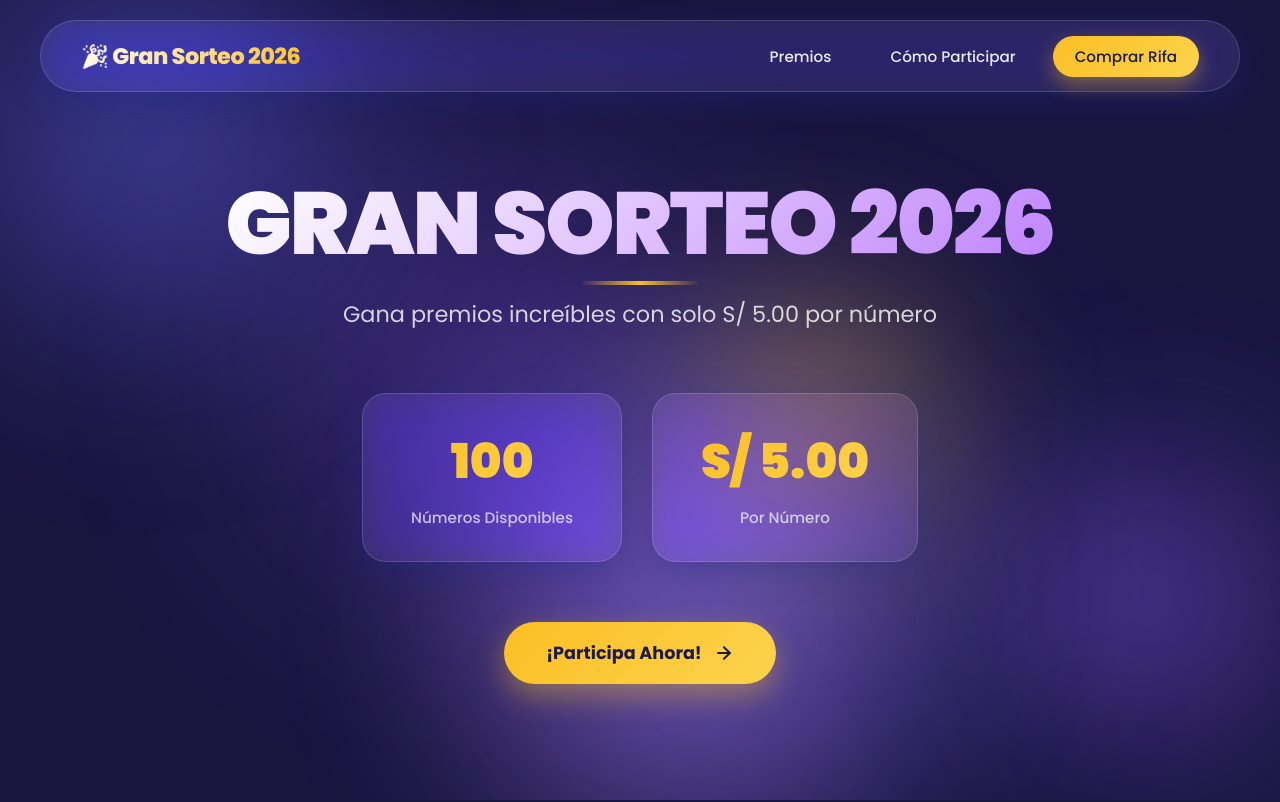
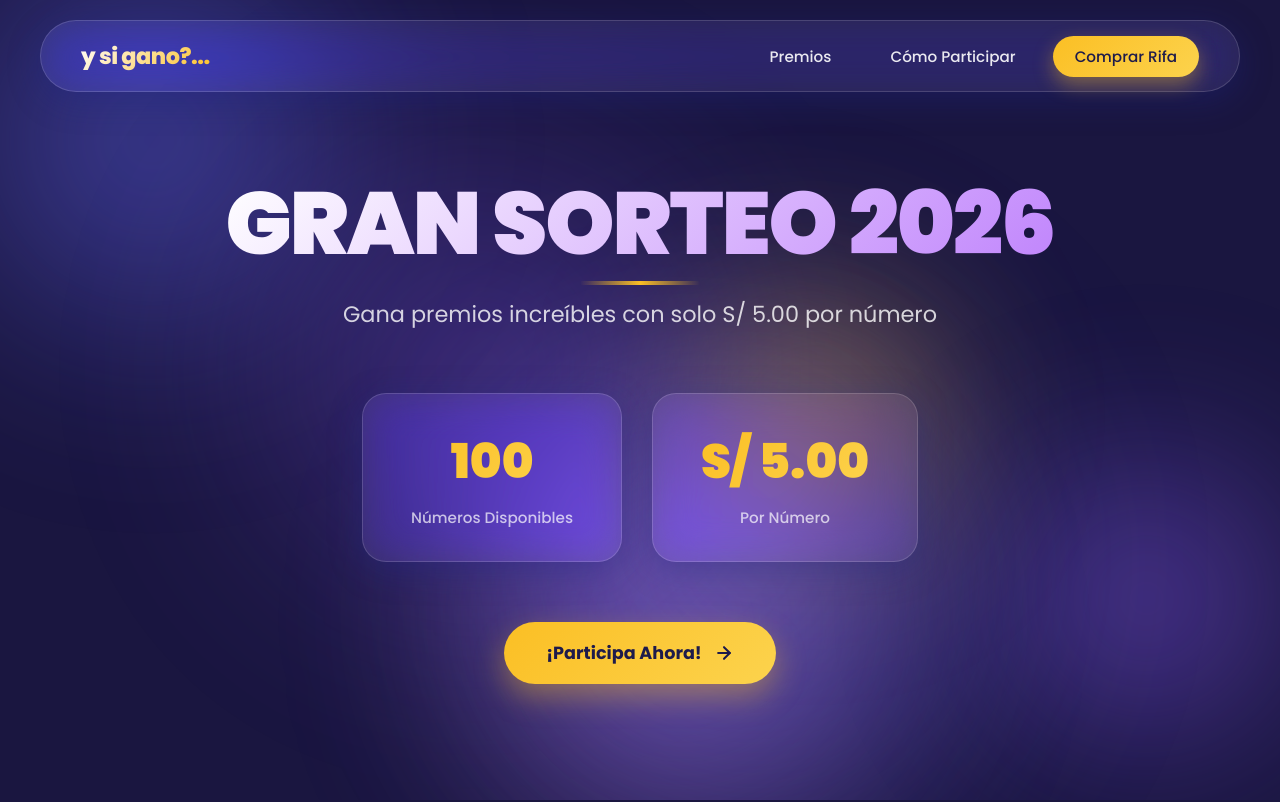
Before and after one commit to josebacilio2004/sistema_rifas, a plain HTML site: page docs/index.html in a window 1280 px wide. Shown: the top 802 px of the page. Drawn offline with Linux system fonts and the light colour scheme; no server answers.

Commit message:
Update brand name to 'y si gano?...' and remove admin link from footer

```diff
--- a/docs/index.html
+++ b/docs/index.html
@@ -34,7 +34,7 @@
     <nav class="navbar">
         <div class="nav-container">
             <div class="nav-brand">
-                <h2>🎉 Gran Sorteo 2026</h2>
+                <h2>y si gano?...</h2>
             </div>
             <div class="hamburger">
                 <span></span>
@@ -180,7 +180,6 @@
     <footer class="footer">
         <p>&copy; 2026 Sistema de Rifas. Todos los derechos reservados.</p>
         <p>Consultas: <a href="https://wa.me/51906450533">WhatsApp</a></p>
-        <p><a href="admin.html" class="admin-link">Panel Admin</a></p>
     </footer>
 
     <script src="js/config.js"></script>
```
